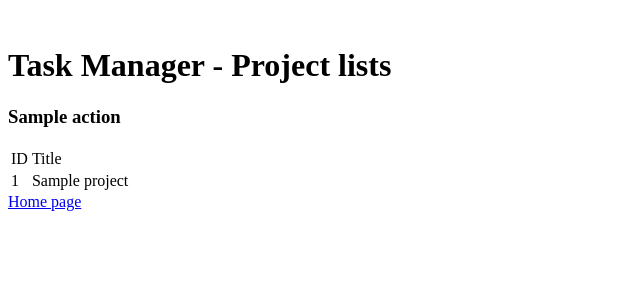
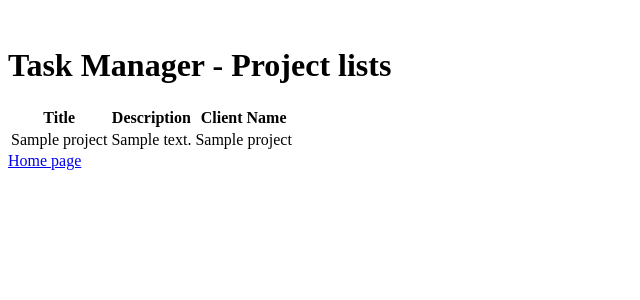
Before and after one commit to rumbodeveloper/Work_manager, a Django app: template TaskManager/templates/en/public/projectlist.html in a window 1280 px wide. Shown: the top 300 px of the page, without its empty margins (0-640 px from the left). Run offline with Django 3.2, Linux system fonts and the light colour scheme; the template is opened without the code that fills it: most values are stand-ins (such as "Sample title", 1, 10 or a date in 2020); some libraries are stand-ins or nearby versions.

Commit message:
crear la pagina de listar projects con tecnologia CBV

```diff
--- a/TaskManager/templates/en/public/projectlist.html
+++ b/TaskManager/templates/en/public/projectlist.html
@@ -8,6 +8,8 @@
 {% endblock %}
 
 {% block article_content %}
+    <!-- trozo de codigo anulado para insertar un cbv
+
     <h3>{{ action }}</h3>
     {% if all_projects|length > 0 %}
         <table>
@@ -29,5 +31,24 @@
     {% else %}
         <span>No project</span>
     {% endif %}
+    -->
+
+    <table>
+    <tr>
+        <th>Title</th>
+        <th>Description</th>
+        <th>Client Name</th>
+    </tr>
+    {% for project in object_list %}
+    <tr>
+        <td>{{ project.title }}</td>
+        <td>{{ project.description }}</td>
+        <td>{{ project.client_name }}</td>
+    </tr>
+    {% endfor %}
+    </table>
+
+
+
     <a href={% url 'public_index' %}>Home page</a>
 {% endblock %}
```
Also changed, not shown: Work_manager/urls.py (+10 -4 lines).
